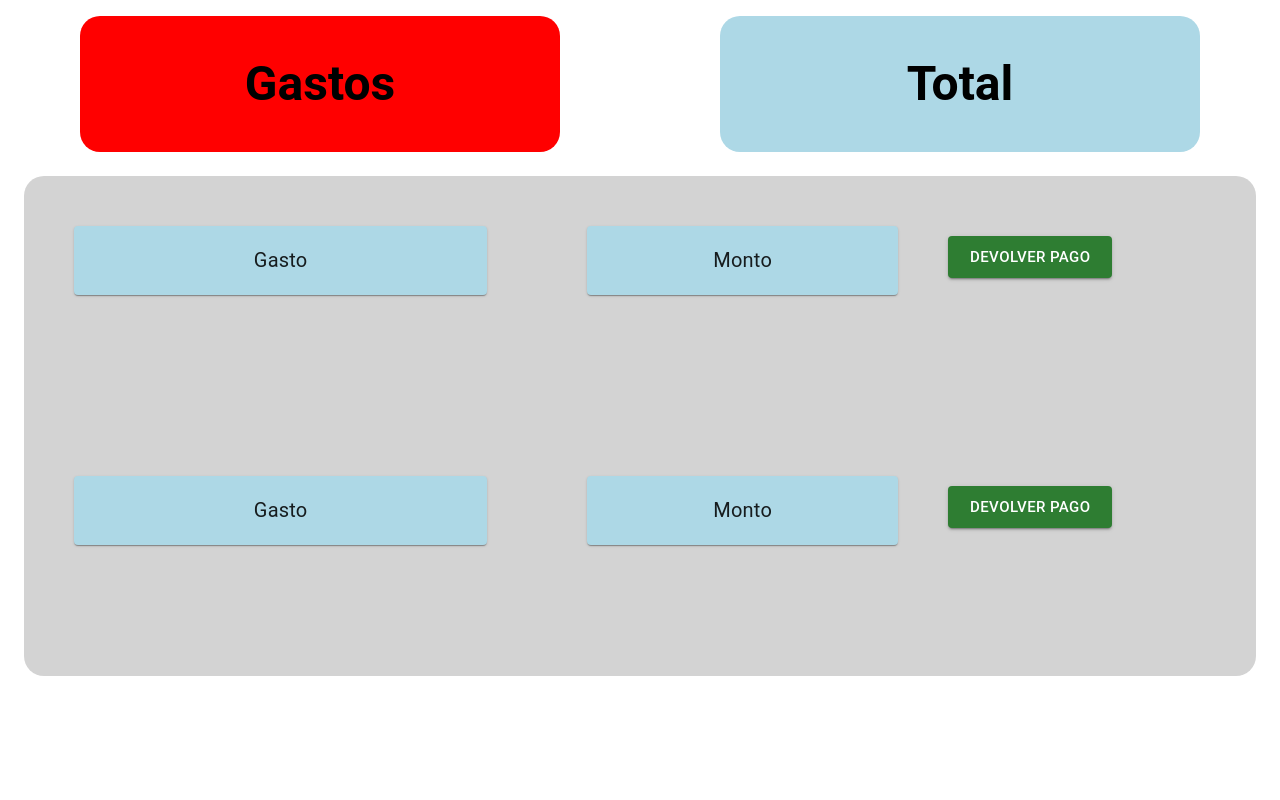
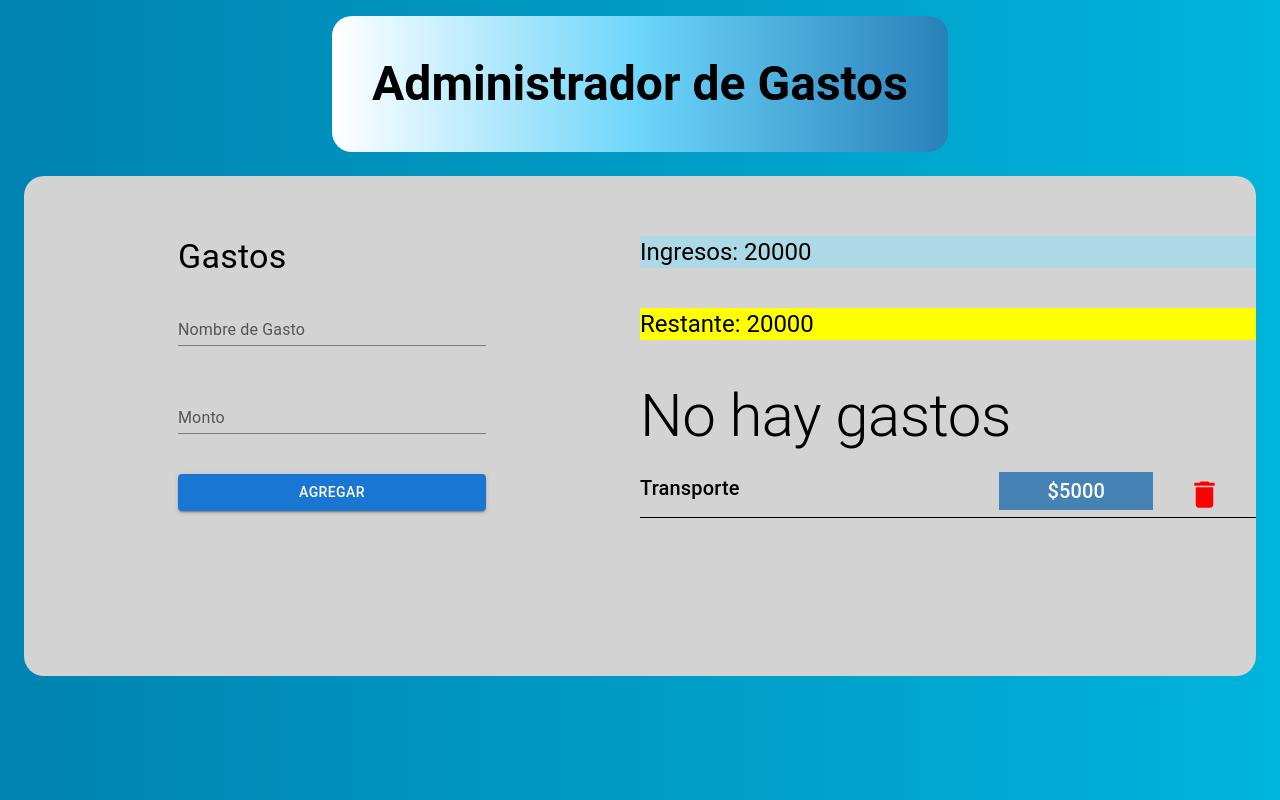
Before and after one commit to facundh/cuentas-react, a React (Create React App) app: page /cuentas in a window 1280 px wide. Built offline with nearby package versions, Linux system fonts and the light colour scheme.

Commit message:
Componentes Finalizados

```diff
--- a/package.json
+++ b/package.json
@@ -5,6 +5,7 @@
   "dependencies": {
     "@emotion/react": "^11.7.1",
     "@emotion/styled": "^11.6.0",
+    "@mui/icons-material": "^5.2.5",
     "@mui/material": "^5.2.5",
     "@mui/styled-engine-sc": "^5.1.0",
     "@testing-library/jest-dom": "^5.14.1",
--- a/src/App.css
+++ b/src/App.css
@@ -36,3 +36,20 @@
     transform: rotate(360deg);
   }
 }
+
+
+  .gradient {
+    background: #2980b9; /* fallback for old browsers */
+    background: -webkit-linear-gradient(
+      to right,
+      #ffffff,
+      #6dd5fa,
+      #2980b9
+    ); /* Chrome 10-25, Safari 5.1-6 */
+    background: linear-gradient(
+      to right,
+      #ffffff,
+      #6dd5fa,
+      #2980b9
+    ); /* W3C, IE 10+/ Edge, Firefox 16+, Chrome 26+, Opera 12+, Safari 7+ */
+  }
--- /dev/null
+++ b/src/components/FormularioGastos/FormularioGastos.jsx
@@ -0,0 +1,21 @@
+import { Button, TextField, Typography } from "@mui/material";
+import { Box } from "@mui/system";
+import React from "react";
+import './formulario.css';
+
+const FormularioGastos = () => {
+  return (
+    <>
+      <form>
+        <Box display={'flex'} flexDirection={'column'} width={'50%'} mx={'auto'} py={'40px'} >
+          <Typography variant="h4" sx={{margin:'20px 0'}} >Gastos</Typography>
+          <TextField variant="standard" label="Nombre de Gasto" margin="40px 0"/>
+          <TextField variant="standard" label="Monto" sx={{margin:"40px 0"}}/>
+          <Button variant="contained">Agregar</Button>
+        </Box>
+      </form>
+    </>
+  );
+};
+
+export default FormularioGastos;
--- /dev/null
+++ b/src/components/FormularioGastos/formulario.css
@@ -0,0 +1,15 @@
+.gradient {
+  background: #2980b9; /* fallback for old browsers */
+  background: -webkit-linear-gradient(
+    to right,
+    #ffffff,
+    #6dd5fa,
+    #2980b9
+  ); /* Chrome 10-25, Safari 5.1-6 */
+  background: linear-gradient(
+    to right,
+    #ffffff,
+    #6dd5fa,
+    #2980b9
+  ); /* W3C, IE 10+/ Edge, Firefox 16+, Chrome 26+, Opera 12+, Safari 7+ */
+}
--- /dev/null
+++ b/src/components/GastoItem/GastoItem.jsx
@@ -0,0 +1,27 @@
+import { Grid, IconButton, Typography } from '@mui/material'
+import React from 'react'
+import DeleteIcon from '@mui/icons-material/Delete';
+
+
+const GastoItem = () => {
+    return (
+        <Grid
+        container
+        borderBottom={1}
+        >
+            <Grid item xs={7}>
+                <Typography variant="h6">Transporte</Typography>
+            </Grid>
+            <Grid item xs={3}>
+            <Typography variant="h6" sx={{backgroundColor:'steelblue', color:'white', textAlign:'center',padding:'3px'}}>$5000</Typography>
+            </Grid>
+            <Grid item xs={2} sx={{display:'flex', justifyContent:'center', alignItems:'center', textAlign:'center'}}>
+                <IconButton aria-label="delete" size="small">
+                    <DeleteIcon aria-label="delete" fontSize="large"  sx={{color:'red'}} />
+                </IconButton>
+            </Grid>
+        </Grid>
+    )
+}
+
+export default GastoItem
--- a/src/components/Inicio/Inicio.jsx
+++ b/src/components/Inicio/Inicio.jsx
@@ -9,28 +9,25 @@ import {
   Typography,
 } from "@mui/material";
 import { border, Box } from "@mui/system";
-import {blue} from '@mui/material/colors'
+import { blue } from "@mui/material/colors";
 
 const Inicio = () => {
   const { modificarMonto } = CuentasConsumer();
 
-  const ColorButton = styled(Button)(({theme}) => ({
+  const ColorButton = styled(Button)(({ theme }) => ({
     color: theme.palette.getContrastText(blue[400]),
-    backgroundColor:blue[400],
-    display: 'flex',
-    justifyContent:'center',
-    alignItems:'center',
-    paddingTop:10,
-    paddingBottom:10,
+    backgroundColor: blue[400],
+    display: "flex",
+    justifyContent: "center",
+    alignItems: "center",
+    paddingTop: 10,
+    paddingBottom: 10,
 
-    '&:hover':{
-      boxShadow:'0 0 0 0.2rem rgba(0,123,255,.5)',
-      color:'white'
-    }
+    "&:hover": {
+      boxShadow: "0 0 0 0.2rem rgba(0,123,255,.5)",
+      color: "white",
+    },
   }));
-
-
-
 
   return (
     <>
@@ -40,9 +37,11 @@ const Inicio = () => {
           sx={{
             bgcolor: "lightgray",
             height: "600px",
-            m: 4,
+            mx:'auto',
+            my:'40px',
             p: 3,
             borderRadius: 5,
+            width:'50%'
           }}
         >
           <Typography
@@ -64,11 +63,7 @@ const Inicio = () => {
             sx={{ display: "flex", mb: 5 }}
           />
           <Stack>
-          <ColorButton
-            variant="contained"
-          >
-            Ingresar Monto
-          </ColorButton>
+            <ColorButton variant="contained">Ingresar Monto</ColorButton>
           </Stack>
         </Box>
       </Container>
--- /dev/null
+++ b/src/components/ListaGastos/ListaGastos.jsx
@@ -0,0 +1,19 @@
+import { Typography } from "@mui/material";
+import { Box } from "@mui/system";
+import React from "react";
+import GastoItem from "../GastoItem/GastoItem";
+
+const ListaGastos = () => {
+  return (
+    <>
+      <Box display={'flex'} flexDirection={'column'}  mx={'auto'} py={'40px'}>
+      <Typography variant='h5' sx={{margin:'20px 0', backgroundColor:'lightblue', }} >Ingresos: 20000</Typography>
+      <Typography variant='h5' sx={{margin:'20px 0', backgroundColor:'yellow', }} >Restante: 20000</Typography>
+      <Typography variant="h2" sx={{margin:'20px 0'}} >No hay gastos</Typography>
+        <GastoItem />
+      </Box>
+    </>
+  );
+};
+
+export default ListaGastos;
--- a/src/components/Registro/Registro.jsx
+++ b/src/components/Registro/Registro.jsx
@@ -3,7 +3,8 @@ import { styled } from "@mui/material/styles";
 import Paper from "@mui/material/Paper";
 import Grid from "@mui/material/Grid";
 import { Box, Button, Container, Typography } from "@mui/material";
-
+import FormularioGastos from "../FormularioGastos/FormularioGastos";
+import ListaGastos from "../ListaGastos/ListaGastos";
 
 const Registro = () => {
   const Item = styled(Paper)(({ theme }) => ({
@@ -20,11 +21,7 @@ const Registro = () => {
 
   return (
     <>
-    <Box
-     display={"flex"}
-     alignItems={"center"}
-     justifyContent={"center"}>
-
+      <Box display={"flex"} alignItems={"center"} justifyContent={"center"}>
         <Typography
           variant="h3"
           component="div"
@@ -34,31 +31,11 @@ const Registro = () => {
           p={5}
           textAlign={"center"}
           fontWeight={"bold"}
-        bgcolor={"red"}
-        width={400}
-        display={"flex"}
-        alignItems={"center"}
-        justifyContent={"center"}
           borderRadius={5}
+          className="gradient"
         >
           {" "}
-        Gastos{" "}
-      </Typography>
-      <Typography
-        variant="h3"
-        component="div"
-        m={"auto"}
-        mt={2}
-        mb={3}
-        p={5}
-        textAlign={"center"}
-        fontWeight={"bold"}
-        bgcolor={"lightblue"}
-        width={400}
-        borderRadius={5}
-      >
-        {" "}
-        Total{" "}
+          Administrador de Gastos{" "}
         </Typography>
       </Box>
       <Container maxWidth="xl">
@@ -72,36 +49,13 @@ const Registro = () => {
           justifyContent={"flex-start"}
           alignItems={"flex-start"}
           borderRadius={5}
-
         >
-          <Grid item xs={5}>
-            <Item>Gasto</Item>
+          <Grid item xs={12} lg={6}>
+            <FormularioGastos />
           </Grid>
-          <Grid item xs={4}>
-            <Item>Monto</Item>
+          <Grid item xs={12} lg={6}>
+            <ListaGastos />
           </Grid>
-          <Button
-            variant="contained"
-            style={{ marginTop: 60 }}
-            color="success"
-            size="large"
-          >
-            Devolver Pago
-          </Button>
-          <Grid item xs={5}>
-            <Item>Gasto</Item>
-          </Grid>
-          <Grid item xs={4}>
-            <Item>Monto</Item>
-          </Grid>
-          <Button
-            variant="contained"
-            style={{ marginTop: 60 }}
-            color="success"
-            size="large"
-          >
-            Devolver Pago
-          </Button>
         </Grid>
       </Container>
     </>
--- a/src/index.css
+++ b/src/index.css
@@ -5,6 +5,11 @@ body {
     sans-serif;
   -webkit-font-smoothing: antialiased;
   -moz-osx-font-smoothing: grayscale;
+  background: #00B4DB;  /* fallback for old browsers */
+background: -webkit-linear-gradient(to right, #0083B0, #00B4DB);  /* Chrome 10-25, Safari 5.1-6 */
+background: linear-gradient(to right, #0083B0, #00B4DB); /* W3C, IE 10+/ Edge, Firefox 16+, Chrome 26+, Opera 12+, Safari 7+ */
+
+
 }
 
 code {
```
Also changed, not shown: 1 other file (tests, documents, lock files or other folders). Lines whose indentation alone changed are shown as unchanged.
